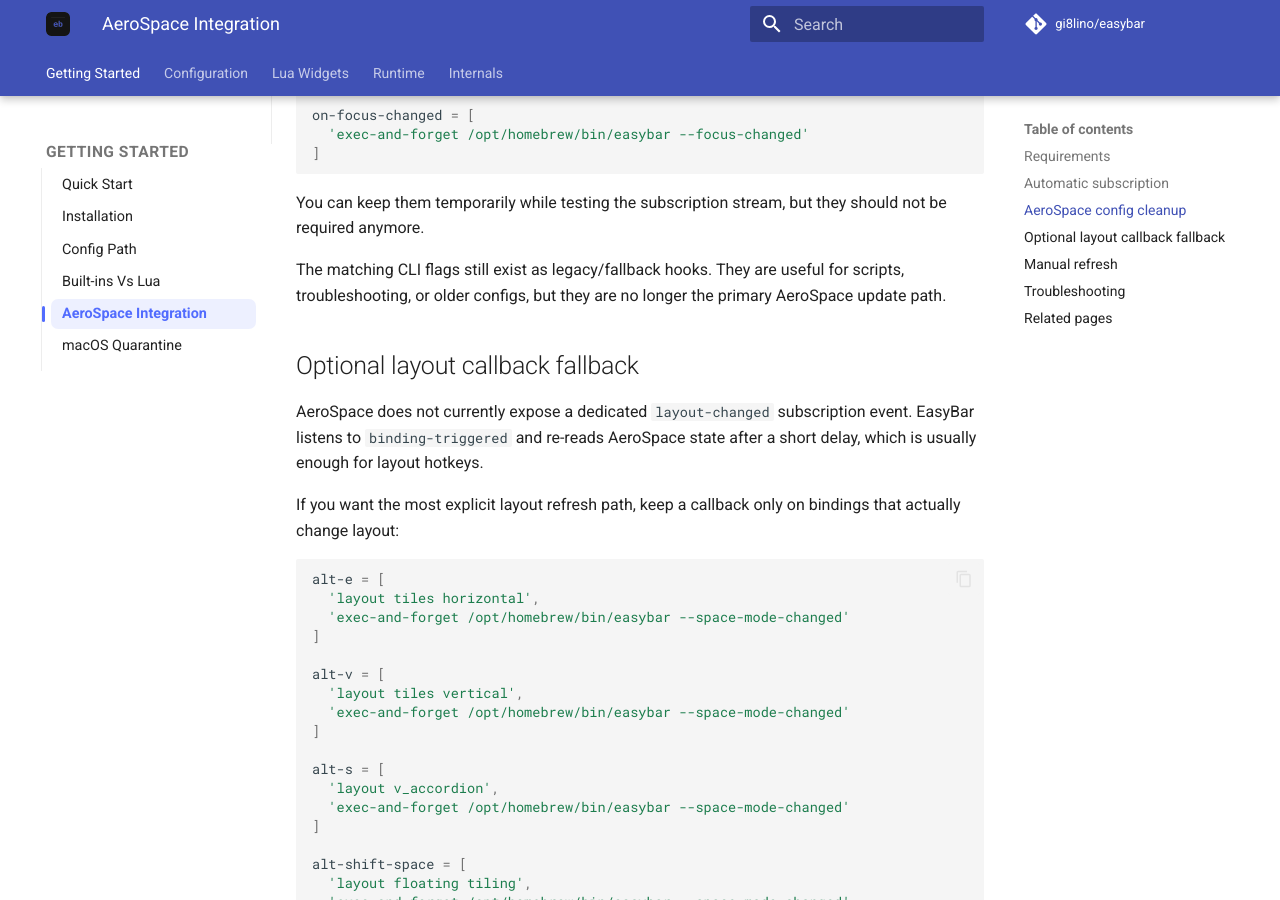
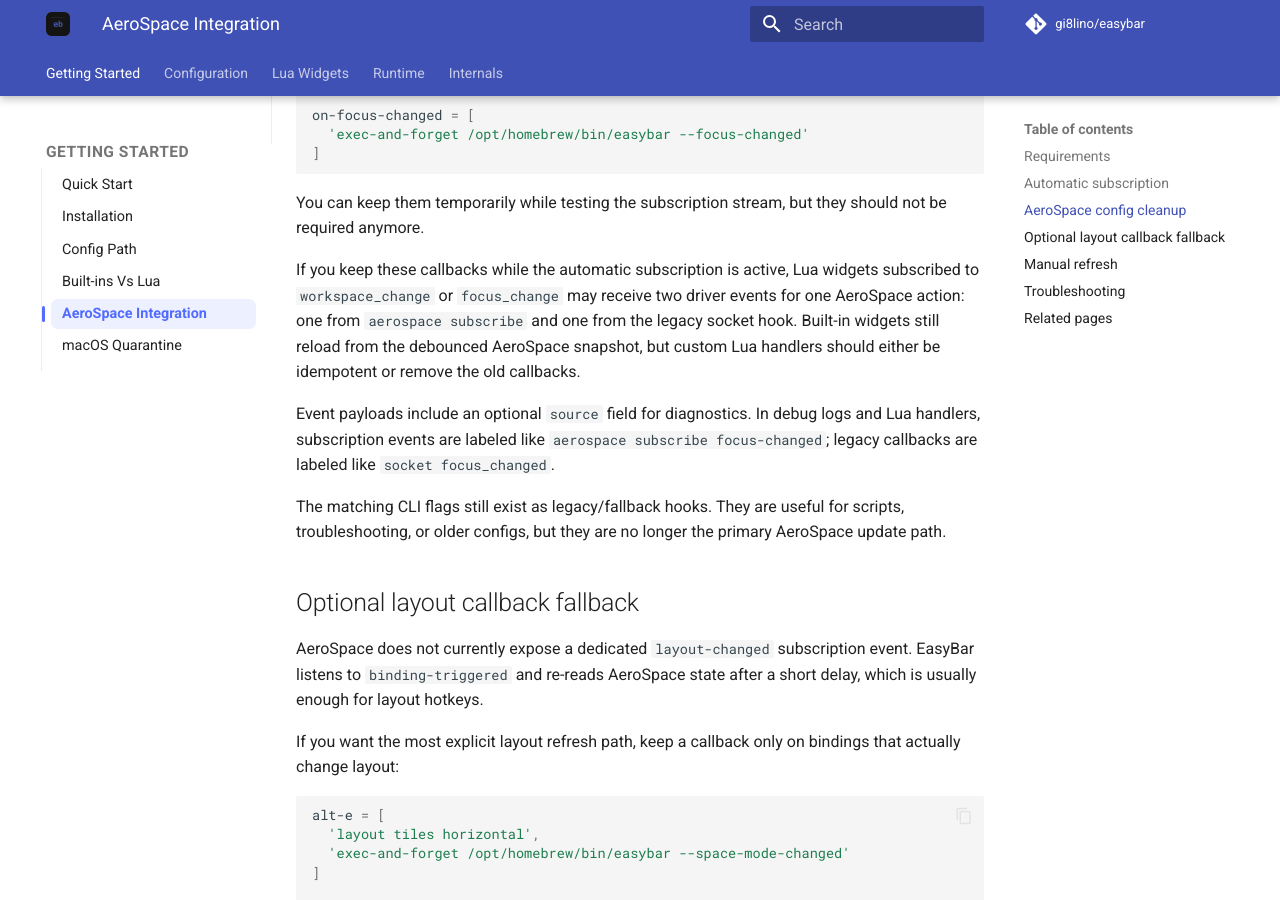
Before and after one commit to gi8lino/easybar, an MkDocs documentation site: the page built from docs/content/getting-started/aerospace.md, in a window 1280 px wide and 900 px high, scrolled down 1948 px. Built offline with MkDocs 1.6.1 and Material for MkDocs 9.7.7, drawn with Linux system fonts in a browser that asks for light colours; comment, search, counter and statistics services are not loaded.

Commit message:
docs(aerospace): document duplicate event sources

```diff
--- a/docs/content/getting-started/aerospace.md
+++ b/docs/content/getting-started/aerospace.md
@@ -67,6 +67,10 @@ on-focus-changed = [
 
 You can keep them temporarily while testing the subscription stream, but they should not be required anymore.
 
+If you keep these callbacks while the automatic subscription is active, Lua widgets subscribed to `workspace_change` or `focus_change` may receive two driver events for one AeroSpace action: one from `aerospace subscribe` and one from the legacy socket hook. Built-in widgets still reload from the debounced AeroSpace snapshot, but custom Lua handlers should either be idempotent or remove the old callbacks.
+
+Event payloads include an optional `source` field for diagnostics. In debug logs and Lua handlers, subscription events are labeled like `aerospace subscribe focus-changed`; legacy callbacks are labeled like `socket focus_changed`.
+
 The matching CLI flags still exist as legacy/fallback hooks. They are useful for scripts, troubleshooting, or older configs, but they are no longer the primary AeroSpace update path.
 
 ## Optional layout callback fallback
```
Also changed, not shown: docs/content/internals/architecture/control-socket.md (+2 -0 lines), docs/content/lua/reference/events.md (+1 -0 lines), docs/content/runtime/control.md (+2 -0 lines), docs/content/runtime/recovery.md (+2 -0 lines), 3 other files.
